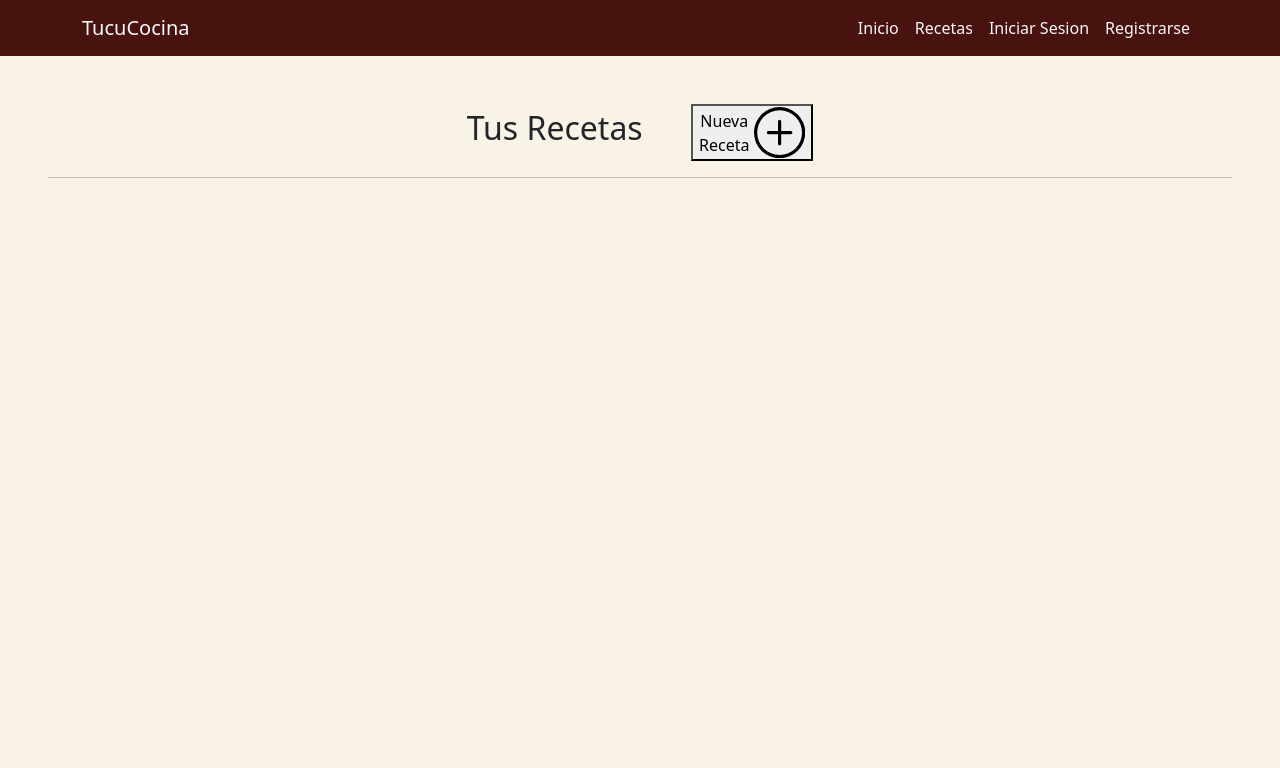
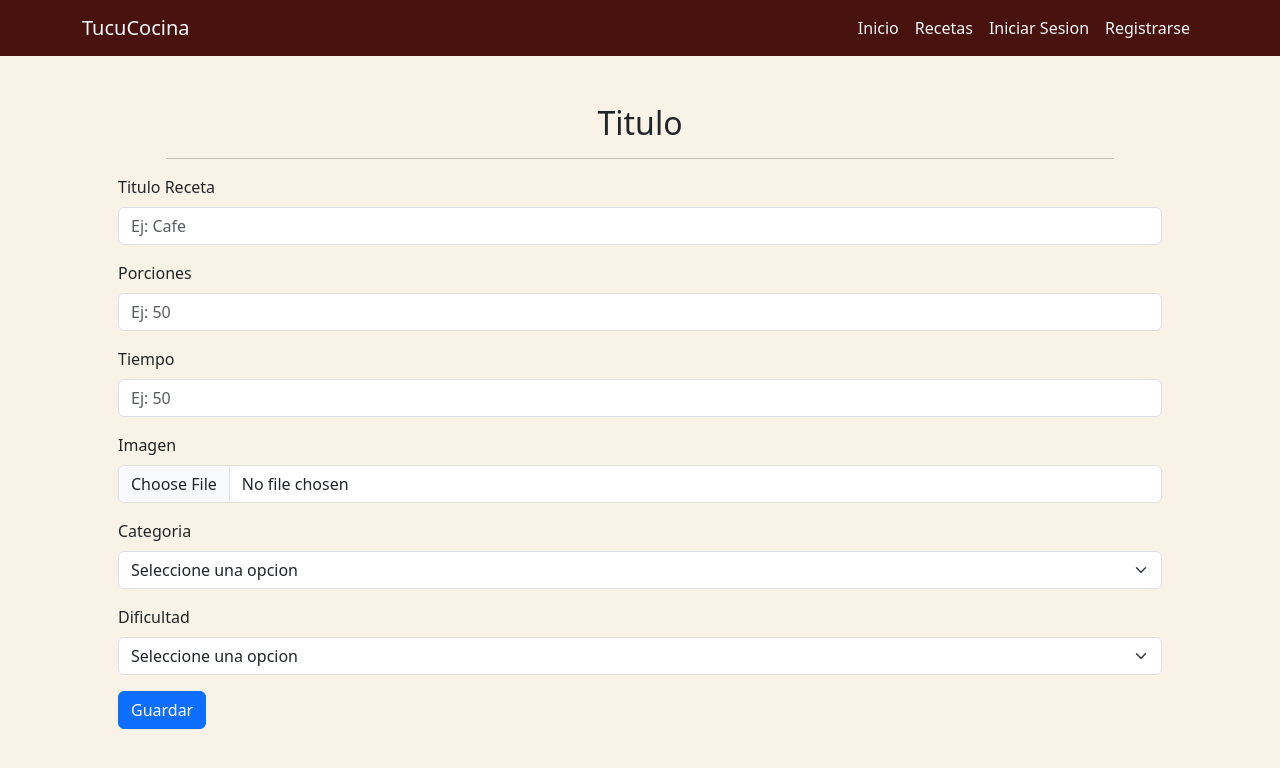
Before and after one commit to AixaFilsinger/tucuCocina, a React (Vite) app: page / in a window 1280 px wide. Shown: the top 768 px of the page. Built offline with nearby package versions, Linux system fonts and the light colour scheme.

Commit message:
se maqueto el formulario de crear y editar una receta

```diff
--- a/src/App.jsx
+++ b/src/App.jsx
@@ -6,6 +6,7 @@ import Login from './components/views/Login';
 import DetalleReceta from './components/views/Receta/DetalleReceta';
 import UsuarioHome from './components/views/UsuarioHome';
 import CardHomeReceta from './components/views/receta/CardHomeReceta';
+import EditarCrear from './components/views/receta/EditarCrear';
 
 function App() {
 
@@ -13,7 +14,7 @@ function App() {
   return (
     <>
       <Menu></Menu>
-      <UsuarioHome></UsuarioHome>
+      <EditarCrear></EditarCrear>
     </>
   )
 }
--- /dev/null
+++ b/src/components/views/receta/EditarCrear.jsx
@@ -0,0 +1,149 @@
+import { Form, Button } from "react-bootstrap";
+import { useForm } from "react-hook-form";
+const EditarCrear = () => {
+    const {
+        register,
+        handleSubmit,
+        formState: { errors },
+        reset,
+      } = useForm();
+    return (
+        <section className="mainSection container p-5">
+            <h2 className="text-center">Titulo</h2>
+            <hr className="mx-5" />
+            <Form>
+        <Form.Group className="mb-3" controlId="formTituloReceta">
+          <Form.Label>Titulo Receta</Form.Label>
+          <Form.Control
+            type="text"
+            placeholder="Ej: Cafe"
+            {...register("tituloReceta", {
+              required: "El titulo de la Receta es obligatorio",
+              minLength: {
+                value: 2,
+                message: "La cantidad minima de caracteres es de 2 digitos",
+              },
+              maxLength: {
+                value: 100,
+                message: "La cantidad minima de caracteres es de 2 digitos",
+              },
+            })}
+          />
+          <Form.Text className="text-danger">
+            {errors.tituloReceta?.message}
+          </Form.Text>
+        </Form.Group>
+        <Form.Group className="mb-3" controlId="formPorciones">
+          <Form.Label>Porciones</Form.Label>
+          <Form.Control
+            type="number"
+            placeholder="Ej: 50"
+            {...register("porciones", {
+              required: "Las porciones que salen de la receta son obligatorias",
+              min: {
+                value: 1,
+                message: "La porción minima es de 1",
+              },
+              max: {
+                value: 100,
+                message: "La porción maxima es de 100",
+              },
+            })}
+          />
+          <Form.Text className="text-danger">
+            {errors.porciones?.message}
+          </Form.Text>
+        </Form.Group>
+        <Form.Group className="mb-3" controlId="formTiempo">
+          <Form.Label>Tiempo</Form.Label>
+          <Form.Control
+            type="number"
+            placeholder="Ej: 50"
+            {...register("tiempo", {
+              required: "El tiempo que lleva realizar la receta es obligatorio",
+              min: {
+                value: 1,
+                message: "El tiempo minimo es de 1",
+              },
+              max: {
+                value: 1000,
+                message: "El tiempo maximo es de 1000",
+              },
+            })}
+          />
+          <Form.Text className="text-danger">
+            {errors.tiempo?.message}
+          </Form.Text>
+        </Form.Group>
+        <Form.Group className="mb-3" controlId="formImagen">
+          <Form.Label>Imagen</Form.Label>
+          <Form.Control
+            type="file"
+
+            accept="image/*"
+            {...register("imagen", {
+              required: "La imagen es obligatoria",
+              validate: {
+                tipo: (value) =>
+                  value[0] && value[0].type.startsWith("image/")
+                    ? true
+                    : "Solo se permiten imágenes",
+                tamano: (value) =>
+                  value[0] && value[0].size < 2 * 1024 * 1024
+                    ? true
+                    : "La imagen debe pesar menos de 2MB",
+              },
+            })}
+          />
+          <Form.Text className="text-danger">
+            {errors.imagen?.message}
+          </Form.Text>
+        </Form.Group>
+        <Form.Group className="mb-3" controlId="formCategoria">
+          <Form.Label>Categoria</Form.Label>
+          <Form.Select
+            {...register("categoria", {
+              required: "La Categoría es obligatoria",
+            })}
+          >
+            <option value="">Seleccione una opcion</option>
+            <option value="salado">Salado</option>
+            <option value="agridulce">Agridulce</option>
+            <option value="bebida">Bebida</option>
+            <option value="salado">Postre</option>
+          </Form.Select>
+          <Form.Text className="text-danger">
+            {errors.categoria?.message}
+
+          </Form.Text>
+        </Form.Group>
+        <Form.Group className="mb-3" controlId="formDificultad">
+          <Form.Label>Dificultad</Form.Label>
+          <Form.Select
+            {...register("dificultad", {
+              required: "La Dificultad es obligatoria",
+            })}
+          >
+            <option value="">Seleccione una opcion</option>
+            <option value="alta">Alta</option>
+            <option value="media">Media</option>
+            <option value="baja">Baja</option>
+
+          </Form.Select>
+          <Form.Text className="text-danger">
+            {errors.categoria?.message}
+
+          </Form.Text>
+        </Form.Group>
+        <Button variant="primary" type="submit">
+          Guardar
+        </Button>
+      </Form>
+
+
+
+        </section>
+    );
+};
+
+export default EditarCrear;
```
